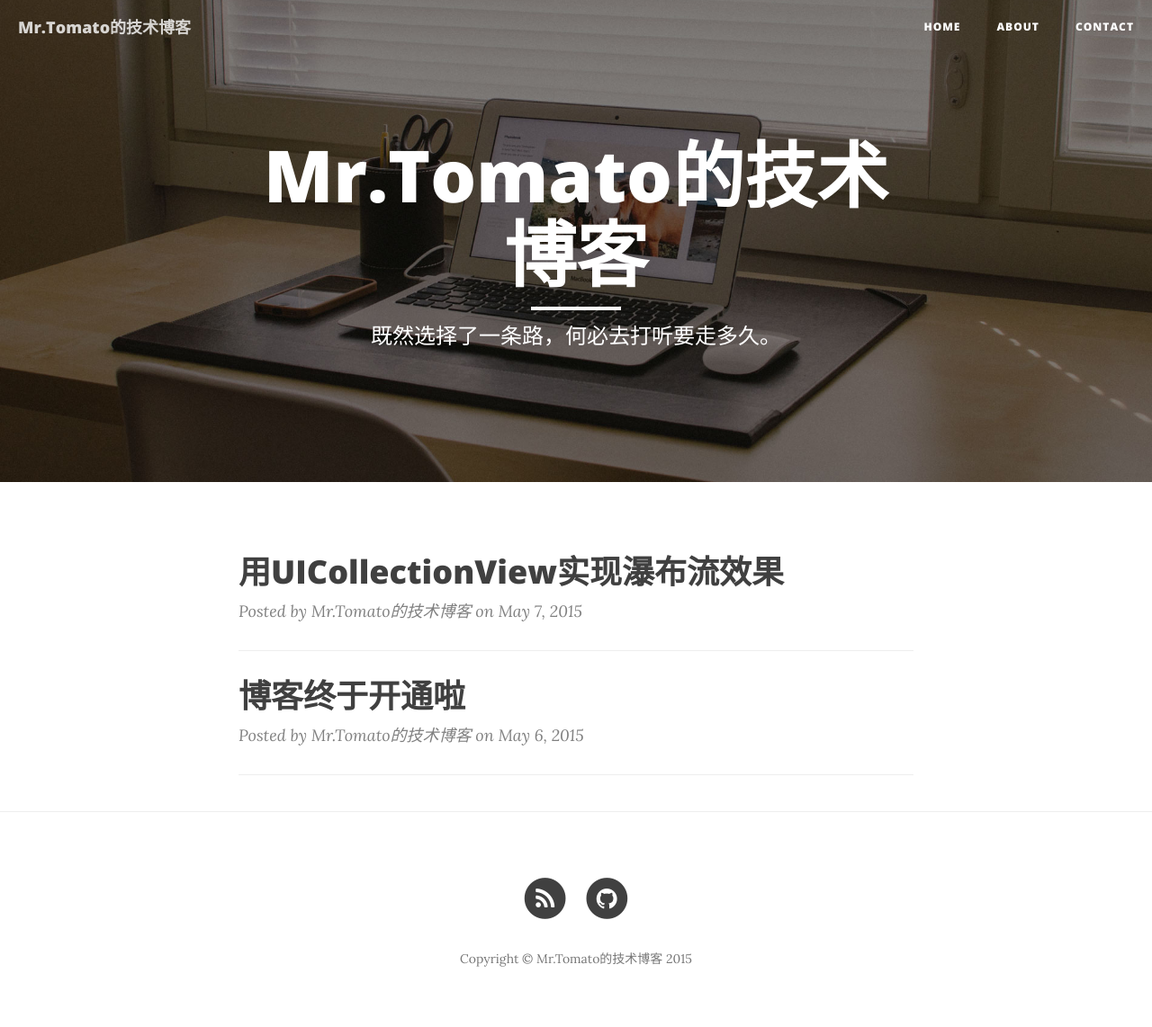
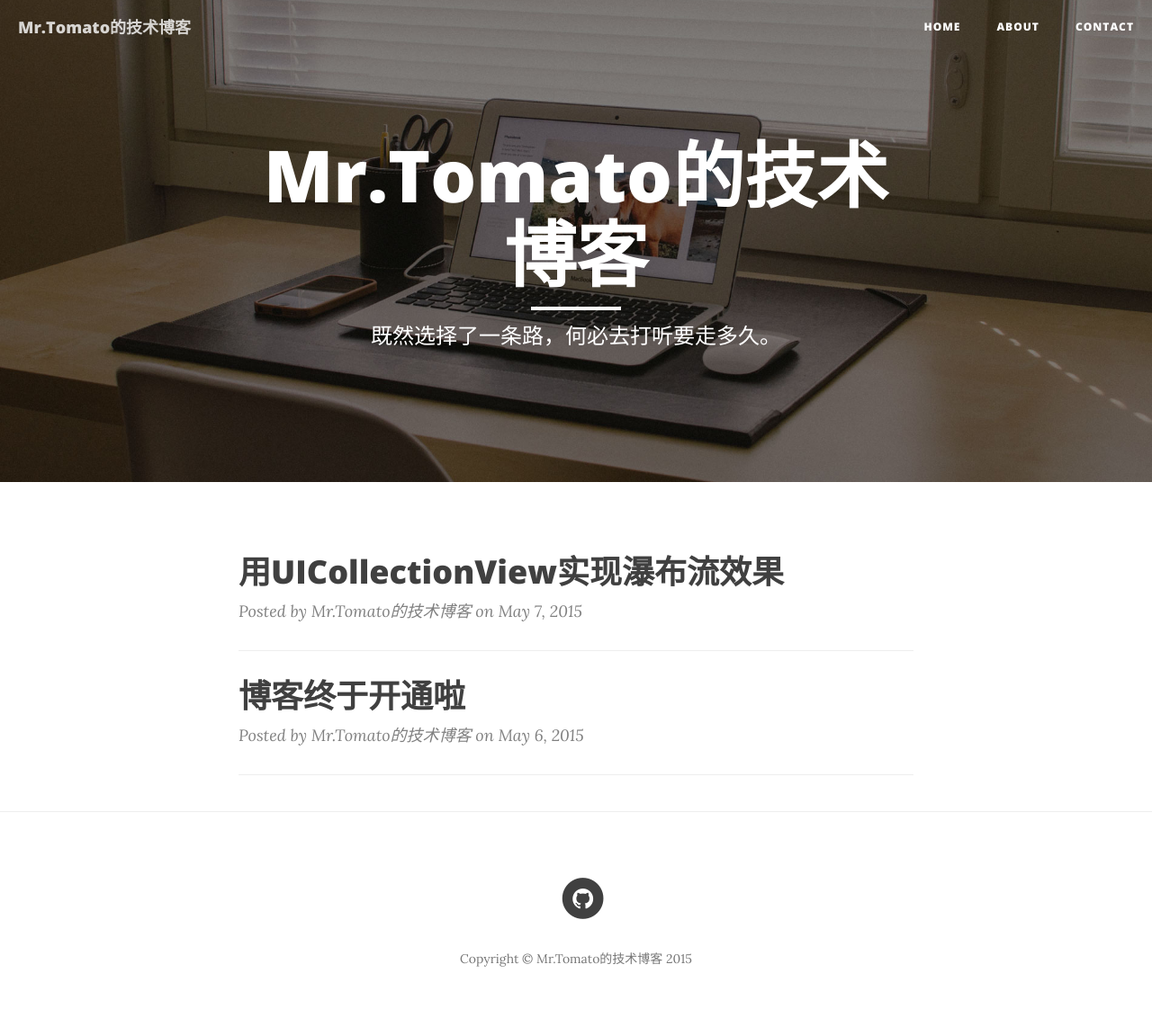
Before and after one commit to rhythmcity/blog, a Jekyll site: the page built from index.html, in a window 1280 px wide. Shown: the whole page at 90% size. Built offline with Jekyll 4.4.1, drawn with Linux system fonts in a browser that asks for light colours; nearby versions of some CDN libraries; the list of posts is cut into pages by our own code.

Commit message:
Update footer.html

```diff
--- a/_includes/footer.html
+++ b/_includes/footer.html
@@ -5,12 +5,7 @@
             <div class="col-lg-8 col-lg-offset-2 col-md-10 col-md-offset-1">
                 <ul class="list-inline text-center">
                     <li>
-                        <a href="{{ "" | prepend: site.baseurl }}">
-                            <span class="fa-stack fa-lg">
-                                <i class="fa fa-circle fa-stack-2x"></i>
-                                <i class="fa fa-rss fa-stack-1x fa-inverse"></i>
-                            </span>
-                        </a>
+
                     </li>
                     {% if site.twitter_username %}
                     <li>
```
